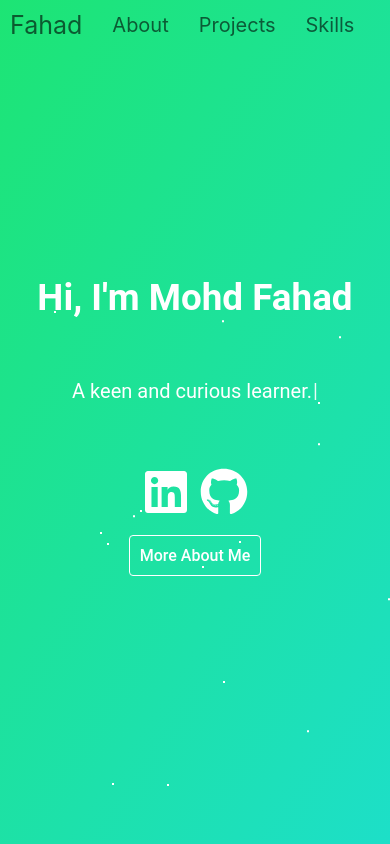
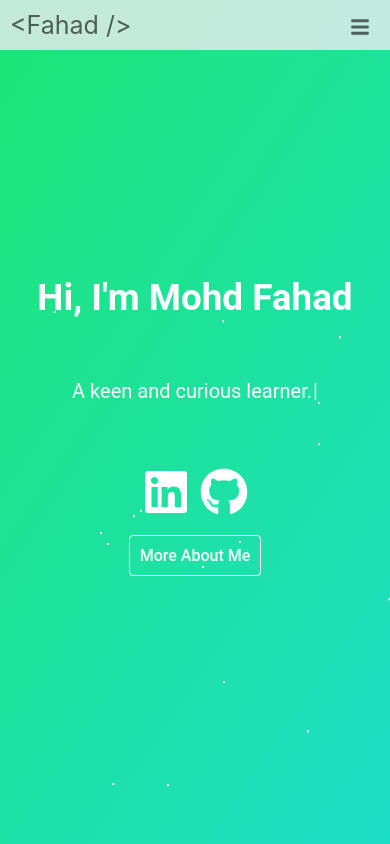
Before and after one commit to MohdFahad1/personal-portfolio, a React (Create React App) app: page / in a window 390 px wide. Shown: the top 844 px of the page. Built offline with nearby package versions, Linux system fonts and the light colour scheme.

Commit message:
issues resolved in Home, Projects and Skills page

```diff
--- a/src/components/Navbar/Navbar.css
+++ b/src/components/Navbar/Navbar.css
@@ -11,6 +11,7 @@
   background-color: hsla(0, 0%, 100%, 0);
   transition: background-color 0.2s;
 }
+
 .colorChange {
   background-color: rgba(234, 236, 239, 0.81);
   transition: background-color 0.2s;
@@ -28,6 +29,7 @@
   transition: 0.3s;
   cursor: pointer;
 }
+
 .brand:hover {
   opacity: 1;
 }
@@ -36,7 +38,7 @@
   display: flex;
 }
 
-  .navbar-link{
+.navbar-link {
   text-decoration: none;
   color: #000;
   opacity: 0.6;
@@ -53,16 +55,61 @@
   color: #000;
 }
 
-  .navbar .nav-links a.active {
+.navbar .nav-links navbar-link.active {
   color: #000;
 }
 
+.mobile-menu-icon {
+  display: none;
+  position: absolute;
+  right: 0;
+  background: none;
+  color: #000;
+  opacity: 0.6;
+  border: none;
+  font-size: 25px;
+  cursor: pointer;
+}
+
+@media only screen and (max-width: 760px) {
   .navbar .mobile-menu-icon {
+    display: inline-block;
+  }
+
+  .navbar .nav-links {
     display: none;
   }
+  .navbar .nav-links-mobile {
+    position: absolute;
+    display: flex;
+    flex-direction: column;
+    left: 0;
+    top: 50px;
+    transition: all 0.5s ease-out;
+    width: 100%;
+    background-color: rgba(234, 236, 239, 0.81);
+  }
+  .navbar .nav-links-mobile a {
+    text-decoration: none;
+    color: #000;
+    opacity: 0.6;
+    margin-right: 10px;
+    border: none;
+    padding: 10px 10px 10px 10px;
+    font-size: 20px;
+  }
 
-  .mobile-menu-icon:hover {
-    opacity: 1;
-    transition: 0.5s;
-    cursor: pointer;
+  .navbar {
+    background-color: rgba(234, 236, 239, 0.81);
+    transition: background-color 0.2s;
   }
+  .mobile-menu-icon {
+    margin-left: auto;
+    border: none;
+    font-size: 20px;
+    margin-top: 8px;
+    margin-right: 20px;
+    opacity: 0.6;
+    background-color: hsla(0, 0%, 100%, 0);
+  }
+}
--- a/src/components/Navbar/Navbar.js
+++ b/src/components/Navbar/Navbar.js
@@ -1,15 +1,19 @@
 import "./Navbar.css";
 import React, { useState, useEffect } from "react";
 import { Link as ScrollLink } from "react-scroll";
+import { FaBars } from "react-icons/fa";
+import { CgClose } from "react-icons/cg";
 
 export default function Navbar() {
-  const [colorChange, setColorchange] = useState(false);
+  const [colorChange, setColorChange] = useState(false);
+  const [isMobile, setIsMobile] = useState(false);
+  const [icon, setIcon] = useState(<FaBars className="icon-transition" />);
 
   const changeNavbarColor = () => {
     if (window.scrollY >= 80) {
-      setColorchange(true);
+      setColorChange(true);
     } else {
-      setColorchange(false);
+      setColorChange(false);
     }
   };
 
@@ -20,12 +24,17 @@ export default function Navbar() {
     };
   }, []);
 
+  const toggleMobileMenu = () => {
+    setIsMobile(!isMobile);
+    setIcon(isMobile ? <FaBars className="icon-transition" /> : <CgClose className="icon-transition" />);
+  };
+
   return (
     <div className={colorChange ? "navbar colorChange" : "navbar"}>
       <ScrollLink className="brand" to="home" smooth={true} duration={500}>
-        Fahad
+        {'<Fahad />'}
       </ScrollLink>
-      <div className="nav-links">
+      <div className={isMobile ? "nav-links-mobile active" : "nav-links"}>
         <ScrollLink
           activeClass="active"
           to="about"
@@ -60,6 +69,9 @@ export default function Navbar() {
           Skills
         </ScrollLink>
       </div>
+      <button className="mobile-menu-icon" onClick={toggleMobileMenu}>
+        {icon}
+      </button>
     </div>
   );
 }
--- a/src/pages/Home/Home.js
+++ b/src/pages/Home/Home.js
@@ -20,7 +20,6 @@ const Home = () => {
             </h1>
           </div>
           <div className="lead">
-            <p>
               <Typewriter
             options={{
               strings: ['A keen and curious learner.'],
@@ -29,7 +28,6 @@ const Home = () => {
               pauseFor: 999999999999999,
             }}
           />
-            </p>
           </div>
           <div className="iconList">
             <a
--- a/src/pages/Projects/Projects.js
+++ b/src/pages/Projects/Projects.js
@@ -12,10 +12,10 @@ const Projects = () => {
       <div id='projects'>
         {data.map(({ id, title, github, demo, logo, tech1, tech2, tech3, tech4, }) => {
           return (
-            <div className='main-card'>
+            <div className='main-card' key={id}>
               <div className='card-info'>
                 <h1>{title}</h1>
-                <img src={logo} alt={title} key={id} />
+                <img src={logo} alt={title} />
               </div>
               <hr style={{marginTop:"1rem"}}/>
               <div className='card-tech'><p>Tech Used : {tech1}, {tech2}, {tech3}, {tech4}</p></div>
--- a/src/pages/Skills/Skills.js
+++ b/src/pages/Skills/Skills.js
@@ -20,9 +20,9 @@ const Skills = () => {
               <div className='skills-info'>
                 {data.map(({id, skillName, level, skillLogo}) => {
                   return (
-                    <div className='skills-data'>
+                    <div className='skills-data' key={id}>
                       <div className='skills-blob'>
-                        <img src={skillLogo} alt={skillName} key={id} />
+                        <img src={skillLogo} alt={skillName} />
                       </div>
                       <h3 className='skills-name'>{skillName}</h3>
                       <span className='skills-subtitle'>{level}</span>
```
Lines whose indentation alone changed are shown as unchanged.
